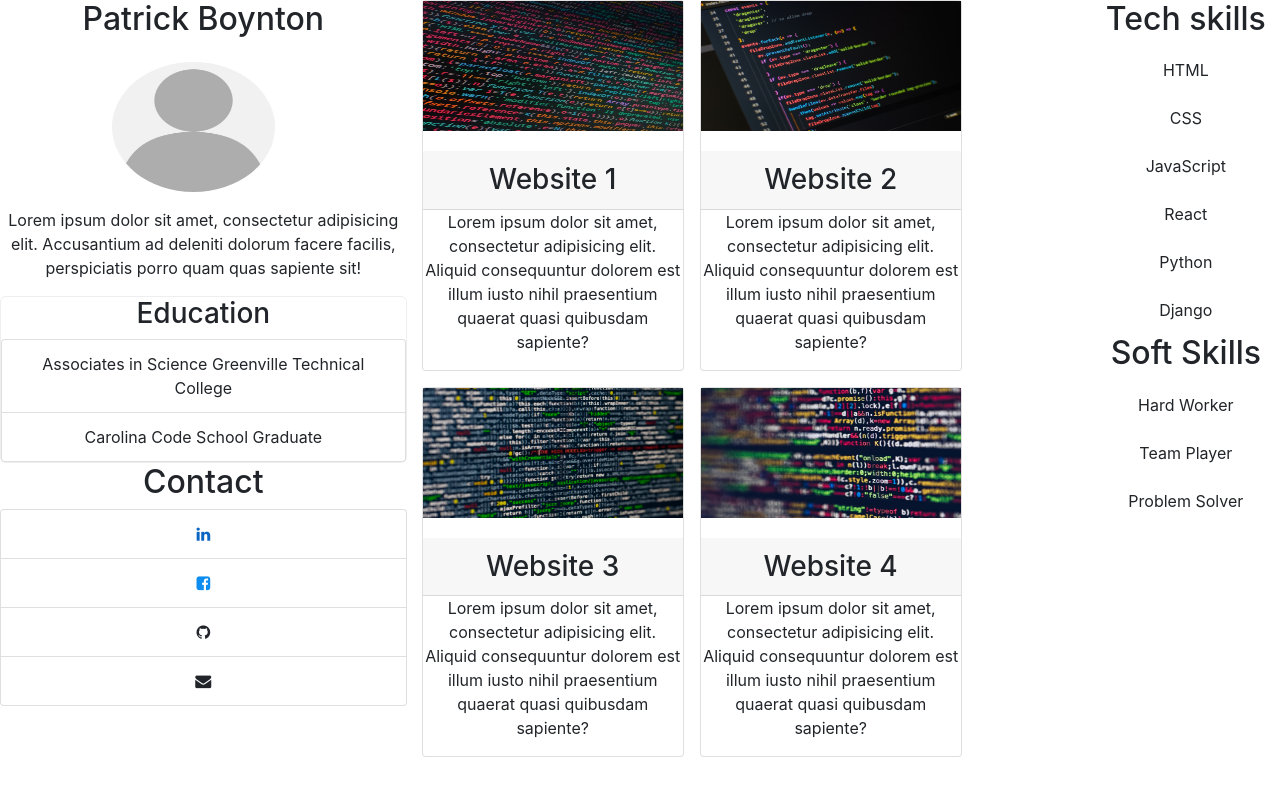
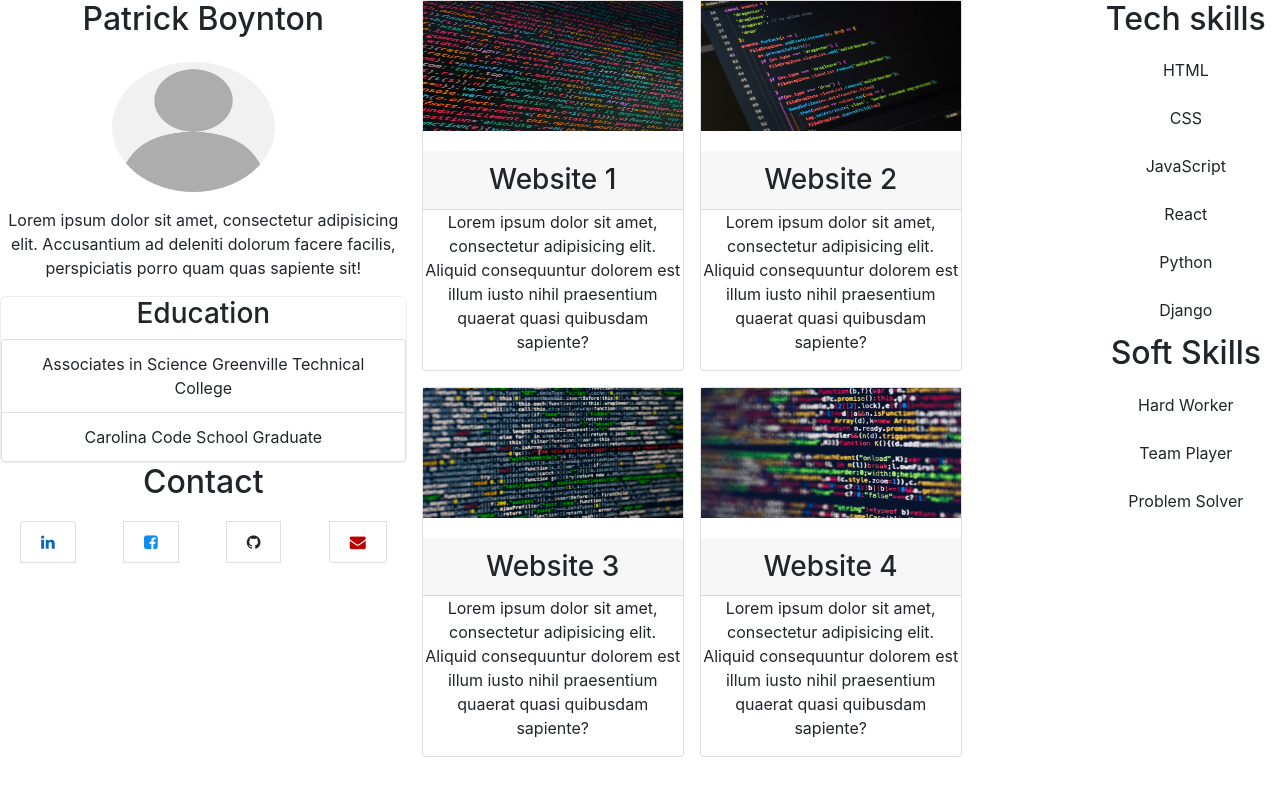
Before and after one commit to PatrickBoynton/portfolio, a React (Create React App) app: page / in a window 1280 px wide. Shown: the top 796 px of the page. Built offline with nearby package versions, Linux system fonts and the light colour scheme.

Commit message:
Removed the border. Added more content and styling.

```diff
--- a/src/Footer.js
+++ b/src/Footer.js
@@ -5,11 +5,11 @@ class Footer extends Component {
         return (
             <div className="text-center">
                 <h2>Contact</h2>
-                <ul className="list-group">
-                    <li style={{color: '#0A66C2'}} className="list-group-item"><i className="fa fa-linkedin" aria-hidden="true"></i></li>
-                    <li style={{color: '#0E8DF1'}} className="list-group-item"><i className="fa fa-facebook-square" aria-hidden="true"></i></li>
-                    <li className="list-group-item"><i className="fa fa-github" aria-hidden="true"></i></li>
-                    <li className="list-group-item"><i className="fa fa-envelope" aria-hidden="true"></i></li>
+                <ul className="list-group d-flex flex-row justify-content-between">
+                    <li className="list-group-item" style={{color: '#0A66C2', border: 'none'}}><i className="fa fa-linkedin list-group-item" aria-hidden="true"></i></li>
+                    <li className="list-group-item" style={{color: '#0E8DF1', border: 'none'}}><i className="fa fa-facebook-square list-group-item" aria-hidden="true"></i></li>
+                    <li className="list-group-item" style={{border: 'none'}}><i className="fa fa-github list-group-item" aria-hidden="true"></i></li>
+                    <li className="list-group-item" style={{color:'#BB0000', border: 'none'}}><i className="fa fa-envelope list-group-item" aria-hidden="true"></i></li>
                 </ul>
             </div>
         );
```
